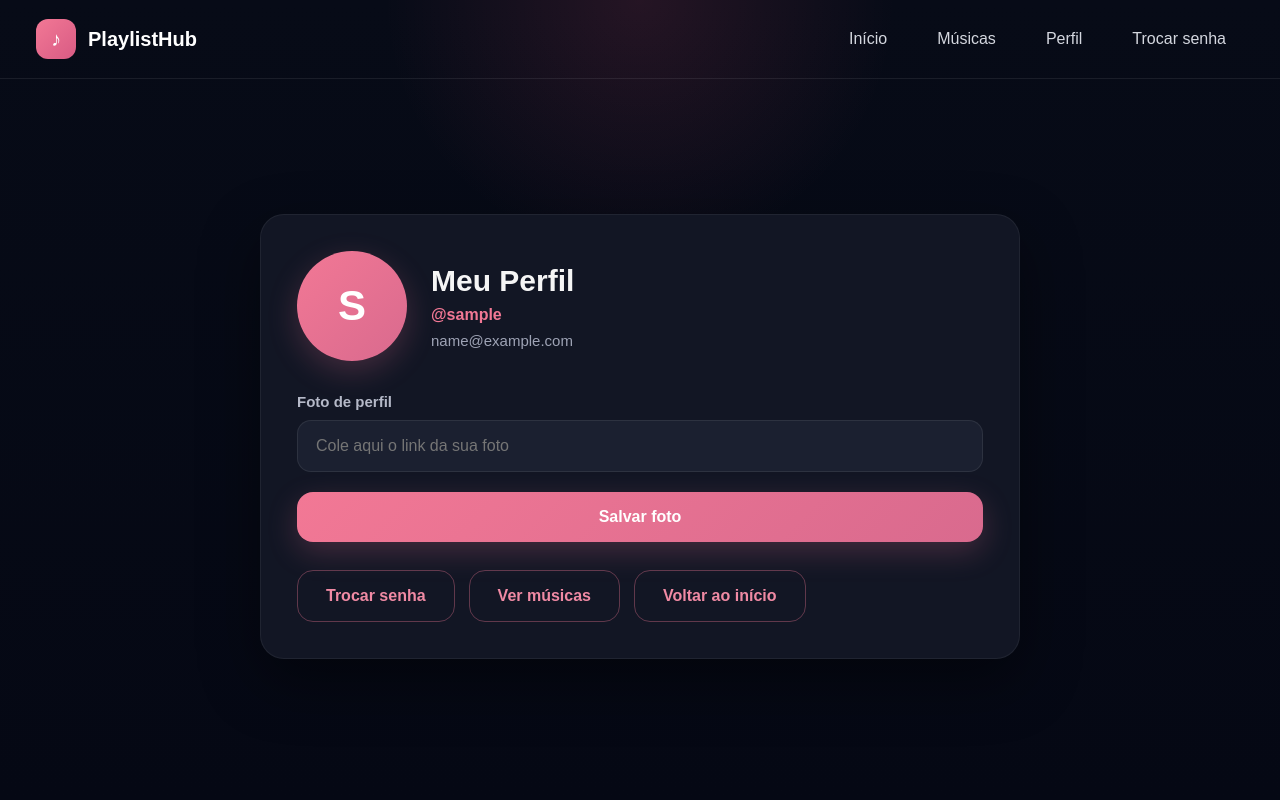
After one commit to MaluDutra/INF1407-TRABALHO1, a Django app: page /perfil/ in a window 1280 px wide. The commit adds this page. Run offline with Django 5.2, Linux system fonts and the light colour scheme; the visitor is signed in with stand-in values (Sample User, id 1); data comes from the database, SQL or seed files in the repository.

Commit message:
pagina do perfil criada

```diff
--- a/ProjetoINF1407/Projeto1/Playlists/forms.py
+++ b/ProjetoINF1407/Projeto1/Playlists/forms.py
@@ -1,7 +1,23 @@
 from django import forms
+from .models import Perfil
 from Playlists.models import Musica
 
 class MusicaForm(forms.ModelForm):
     class Meta:
         model = Musica
         fields = ['titulo', 'artista', 'album', 'genero', 'ano']
+
+
+
+class PerfilForm(forms.ModelForm):
+    class Meta:
+        model = Perfil
+        fields = ['foto_url']
+        labels = {
+            'foto_url': 'URL da foto de perfil'
+        }
+        widgets = {
+            'foto_url': forms.URLInput(attrs={
+                'placeholder': 'Cole aqui o link da sua foto'
+            })
+        }
--- a/ProjetoINF1407/Projeto1/Playlists/models.py
+++ b/ProjetoINF1407/Projeto1/Playlists/models.py
@@ -1,5 +1,7 @@
 from django.db import models
 from django.contrib.auth.models import User
+from django.db.models.signals import post_save
+from django.dispatch import receiver
 
 class Musica(models.Model):
     id = models.AutoField(primary_key=True)
@@ -12,3 +14,23 @@ class Musica(models.Model):
 
     def __str__(self):
         return f"{self.titulo} - {self.artista}"
+
+
+
+class Perfil(models.Model):
+    user = models.OneToOneField(User, on_delete=models.CASCADE)
+    foto_url = models.URLField(blank=True, null=True)
+
+    def __str__(self):
+        return f"Perfil de {self.user.username}"
+
+
+@receiver(post_save, sender=User)
+def criar_perfil_usuario(sender, instance, created, **kwargs):
+    if created:
+        Perfil.objects.create(user=instance)
+
+
+@receiver(post_save, sender=User)
+def salvar_perfil_usuario(sender, instance, **kwargs):
+    instance.perfil.save()
--- /dev/null
+++ b/ProjetoINF1407/Projeto1/Playlists/static/css/profile.css
@@ -0,0 +1,128 @@
+.profile-section {
+    min-height: calc(100vh - 85px);
+    display: flex;
+    align-items: center;
+    justify-content: center;
+    padding: 40px 20px;
+}
+
+.profile-card {
+    width: 100%;
+    max-width: 760px;
+    background: rgba(20, 24, 38, 0.94);
+    border: 1px solid rgba(255, 255, 255, 0.06);
+    border-radius: 24px;
+    padding: 36px;
+    box-shadow: 0 22px 60px rgba(0, 0, 0, 0.42);
+}
+
+.profile-header {
+    display: flex;
+    align-items: center;
+    gap: 24px;
+    margin-bottom: 32px;
+    flex-wrap: wrap;
+}
+
+.profile-avatar-img,
+.profile-avatar-placeholder {
+    width: 110px;
+    height: 110px;
+    border-radius: 50%;
+    object-fit: cover;
+    flex-shrink: 0;
+}
+
+.profile-avatar-img {
+    border: 3px solid rgba(242, 120, 149, 0.35);
+}
+
+.profile-avatar-placeholder {
+    display: flex;
+    align-items: center;
+    justify-content: center;
+    background: linear-gradient(135deg, #f27895, #d96a8e);
+    color: white;
+    font-size: 42px;
+    font-weight: 800;
+    box-shadow: 0 10px 30px rgba(242, 120, 149, 0.22);
+}
+
+.profile-user-info h2 {
+    font-size: 30px;
+    margin-bottom: 8px;
+    color: #f5f5f5;
+}
+
+.profile-username {
+    color: #f27895;
+    font-weight: 700;
+    margin-bottom: 8px;
+}
+
+.profile-email {
+    color: #9ea3b5;
+    font-size: 15px;
+}
+
+.profile-form {
+    margin-bottom: 28px;
+}
+
+.profile-form .form-group {
+    margin-bottom: 20px;
+}
+
+.profile-form label {
+    display: block;
+    margin-bottom: 10px;
+    color: #b5b9c8;
+    font-size: 15px;
+    font-weight: 600;
+}
+
+.profile-form input[type="url"] {
+    width: 100%;
+    padding: 16px 18px;
+    border-radius: 14px;
+    border: 1px solid rgba(255, 255, 255, 0.08);
+    background: #1b2030;
+    color: #f5f5f5;
+    outline: none;
+    font-size: 16px;
+    transition: 0.25s;
+}
+
+.profile-form input[type="url"]:focus {
+    border-color: #f27895;
+    box-shadow: 0 0 0 3px rgba(242, 120, 149, 0.14);
+}
+
+.profile-button {
+    width: 100%;
+    border: none;
+    cursor: pointer;
+    font-size: 16px;
+}
+
+.profile-actions {
+    display: flex;
+    gap: 14px;
+    flex-wrap: wrap;
+}
+
+.profile-actions .btn {
+    text-align: center;
+}
+
+.field-error {
+    color: #ff9db3;
+    font-size: 14px;
+    margin-top: 8px;
+}
+
+.field-error ul {
+    list-style: none;
+    margin: 0;
+    padding: 0;
+}
--- a/ProjetoINF1407/Projeto1/Playlists/templates/seguranca/base.html
+++ b/ProjetoINF1407/Projeto1/Playlists/templates/seguranca/base.html
@@ -21,6 +21,7 @@
 
             {% if user.is_authenticated %}
                 <a href="{% url 'listar_musicas' %}" class="nav-link">Músicas</a>
+                <a href="{% url 'perfil' %}" class="nav-link">Perfil</a>
                 <a href="{% url 'sec-password_change' %}" class="nav-link">Trocar senha</a>
             {% else %}
                 <a href="{% url 'login' %}" class="nav-link">Login</a>
--- /dev/null
+++ b/ProjetoINF1407/Projeto1/Playlists/templates/seguranca/perfil.html
@@ -0,0 +1,60 @@
+{% extends 'seguranca/base.html' %}
+{% load static %}
+
+{% block titulo %}Meu Perfil{% endblock %}
+
+{% block css_extra %}
+<link rel="stylesheet" href="{% static 'css/profile.css' %}">
+{% endblock %}
+
+{% block conteudo %}
+<section class="profile-section">
+    <div class="profile-card">
+        <div class="profile-header">
+            {% if perfil.foto_url %}
+                <img src="{{ perfil.foto_url }}" alt="Foto de perfil" class="profile-avatar-img">
+            {% else %}
+                <div class="profile-avatar-placeholder">
+                    {{ user.username|first|upper }}
+                </div>
+            {% endif %}
+
+            <div class="profile-user-info">
+                <h2>Meu Perfil</h2>
+                <p class="profile-username">@{{ user.username }}</p>
+                <p class="profile-email">{{ user.email|default:"E-mail não informado" }}</p>
+            </div>
+        </div>
+
+        <div class="profile-body">
+            <form method="post" class="profile-form">
+                {% csrf_token %}
+
+                <div class="form-group">
+                    <label for="{{ form.foto_url.id_for_label }}">Foto de perfil</label>
+                    {{ form.foto_url }}
+                    {% if form.foto_url.errors %}
+                        <div class="field-error">{{ form.foto_url.errors }}</div>
+                    {% endif %}
+                </div>
+
+                <button type="submit" class="btn btn-primary profile-button">
+                    Salvar foto
+                </button>
+            </form>
+
+            <div class="profile-actions">
+                <a href="{% url 'sec-password_change' %}" class="btn btn-secondary">
+                    Trocar senha
+                </a>
+                <a href="{% url 'listar_musicas' %}" class="btn btn-secondary">
+                    Ver músicas
+                </a>
+                <a href="{% url 'homepage' %}" class="btn btn-secondary">
+                    Voltar ao início
+                </a>
+            </div>
+        </div>
+    </div>
+</section>
+{% endblock %}
--- a/ProjetoINF1407/Projeto1/Playlists/urls.py
+++ b/ProjetoINF1407/Projeto1/Playlists/urls.py
@@ -10,6 +10,7 @@ urlpatterns = [
     path('adicionar/', views.adicionar_musica, name='adicionar_musica'),
     path('editar/<int:id>/', views.editar_musica, name='editar_musica'),
     path('remover/<int:id>/', views.remover_musica, name='remover_musica'),
+    path('perfil/', views.perfil, name='perfil'),
     path(
     'seguranca/password_change/',
     PasswordChangeView.as_view(
@@ -26,4 +27,6 @@ path(
     ),
     name='sec-password_change_done'
 ),
+
+
 ]
--- a/ProjetoINF1407/Projeto1/Playlists/views.py
+++ b/ProjetoINF1407/Projeto1/Playlists/views.py
@@ -4,6 +4,8 @@ from django.contrib.auth.forms import UserCreationForm
 from django.contrib.auth import login, logout
 from Playlists.models import Musica
 from Playlists.forms import MusicaForm
+from .models import Perfil
+from .forms import PerfilForm
 
 def home(request):
     return render(request, "playlists/home.html")
@@ -69,3 +71,22 @@ def logout_usuario(request):
     # logout(request)
     # return render(request, 'playlists/home.html')
     return render(request, 'playlists/logout.html')
+
+
+@login_required
+def perfil(request):
+    perfil, created = Perfil.objects.get_or_create(user=request.user)
+
+    if request.method == 'POST':
+        form = PerfilForm(request.POST, instance=perfil)
+        if form.is_valid():
+            form.save()
+            return redirect('perfil')
+    else:
+        form = PerfilForm(instance=perfil)
+
+    contexto = {
+        'perfil': perfil,
+        'form': form,
+    }
+    return render(request, 'seguranca/perfil.html', contexto)
```
Also changed, not shown: ProjetoINF1407/Projeto1/Playlists/migrations/0003_perfil.py (added).
